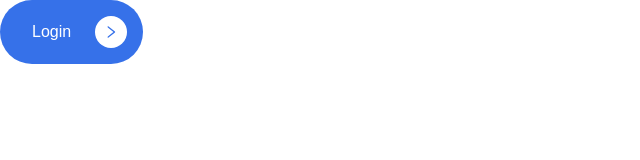
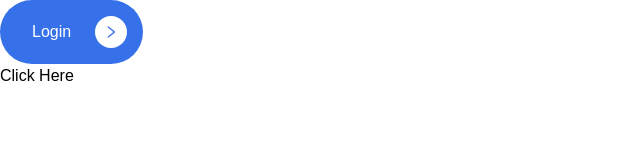
Before and after one commit to dejosemario/crappo, a Next.js app: page / in a window 1280 px wide. Shown: the top 160 px of the page, without its empty margins (0-640 px from the left). Built offline with nearby package versions, Linux system fonts and the light colour scheme.

Commit message:
Test Link component on home page

```diff
--- a/pages/index.js
+++ b/pages/index.js
@@ -1,5 +1,6 @@
 import Button from "../src/components/atoms/Button";
 import { AiOutlineRight } from "react-icons/ai";
+import Links from "../src/components/atoms/Link";
 
 
 export default function Home() {
@@ -9,6 +10,7 @@ export default function Home() {
       <Button withIcon={true}>
         Login
       </Button>
+      <Links url="#">Click Here</Links>
 
       </div>
 
```
